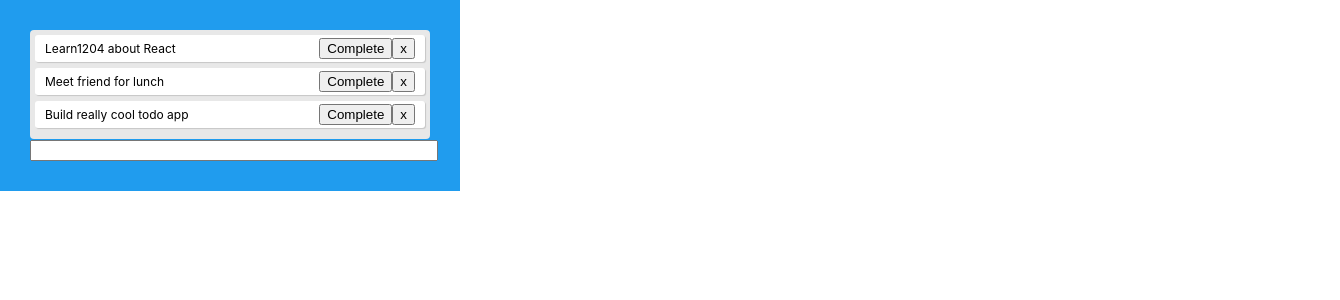
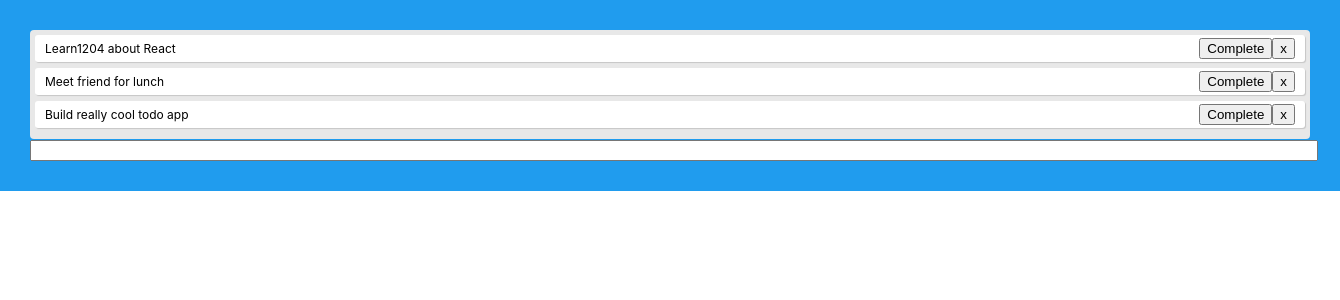
Before and after one commit to sachingupta/tasks-to-do-app, a React (Create React App) app in the folder frontend/react/react-hooks/: page / in a window 1280 px wide. Shown: the top 300 px of the page, 1340 px wide, since content can reach past the window. Built offline with nearby package versions, Linux system fonts and the light colour scheme.

Commit message:
updatign with

```diff
--- a/frontend/react/react-hooks/src/App.css
+++ b/frontend/react/react-hooks/src/App.css
@@ -2,5 +2,5 @@
     background: #209cee;
     padding: 30px;
     margin-right: 20px;
-    width: 400px;
+    width: 100%;
   }
--- a/frontend/react/react-hooks/src/components/Components.css
+++ b/frontend/react/react-hooks/src/components/Components.css
@@ -3,7 +3,6 @@
     background: #e8e8e8;
     border-radius: 4px;
     padding: 5px;
-    max-width: 400px;
   }
 
   .todo {
```
